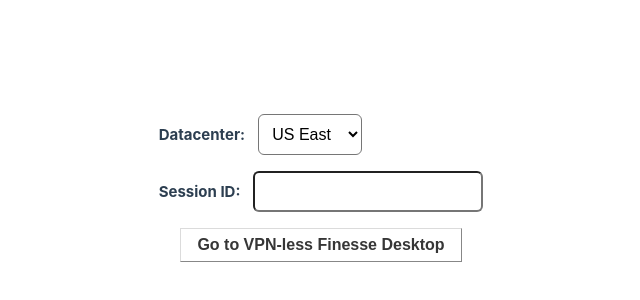
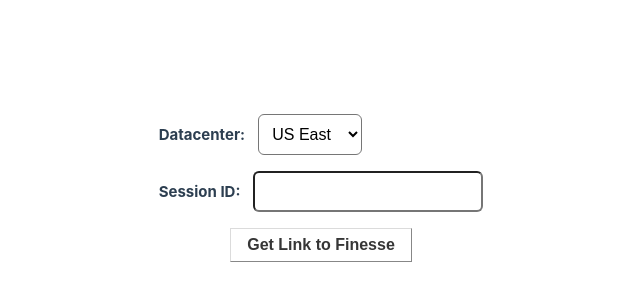
Before and after one commit to ccondry/finesse-forwarder, a Vue app: page / in a window 1280 px wide. Shown: the part 212-512 px from the top of the page, without its empty margins (319-959 px from the left). Built offline with nearby package versions, Linux system fonts and the light colour scheme.

Commit message:
fix redirect issue with Finesse - provide link to Finesse that opens a new tab

```diff
--- a/src/App.vue
+++ b/src/App.vue
@@ -28,9 +28,14 @@
       <!-- Submit button -->
       <div style="display: flex; justify-content: center;">
         <button @click="submit">
-          Go to VPN-less Finesse Desktop
+          Get Link to Finesse
         </button>
       </div>
+
+      <!-- output -->
+      <div v-show="link" style="color: red;">
+      <a :href="link" target="_blank">{{ link }}</a>
+    </div>
     </div>
 
     <div v-show="error" style="color: red;">
@@ -43,6 +48,7 @@
 export default {
   data () {
     return {
+      link: null,
       form: {
         datacenter: 'RTP',
         sessionId: '',
@@ -67,7 +73,7 @@ export default {
         const response = await fetch(url, options);
         if (response.ok) {
           const json = await response.json();
-          window.location = `https://${json.dns3}:8445/desktop/`
+          this.link = `https://${json.dns3}:8445/desktop/`
         } else {
           this.error = await response.text();
         }
```
